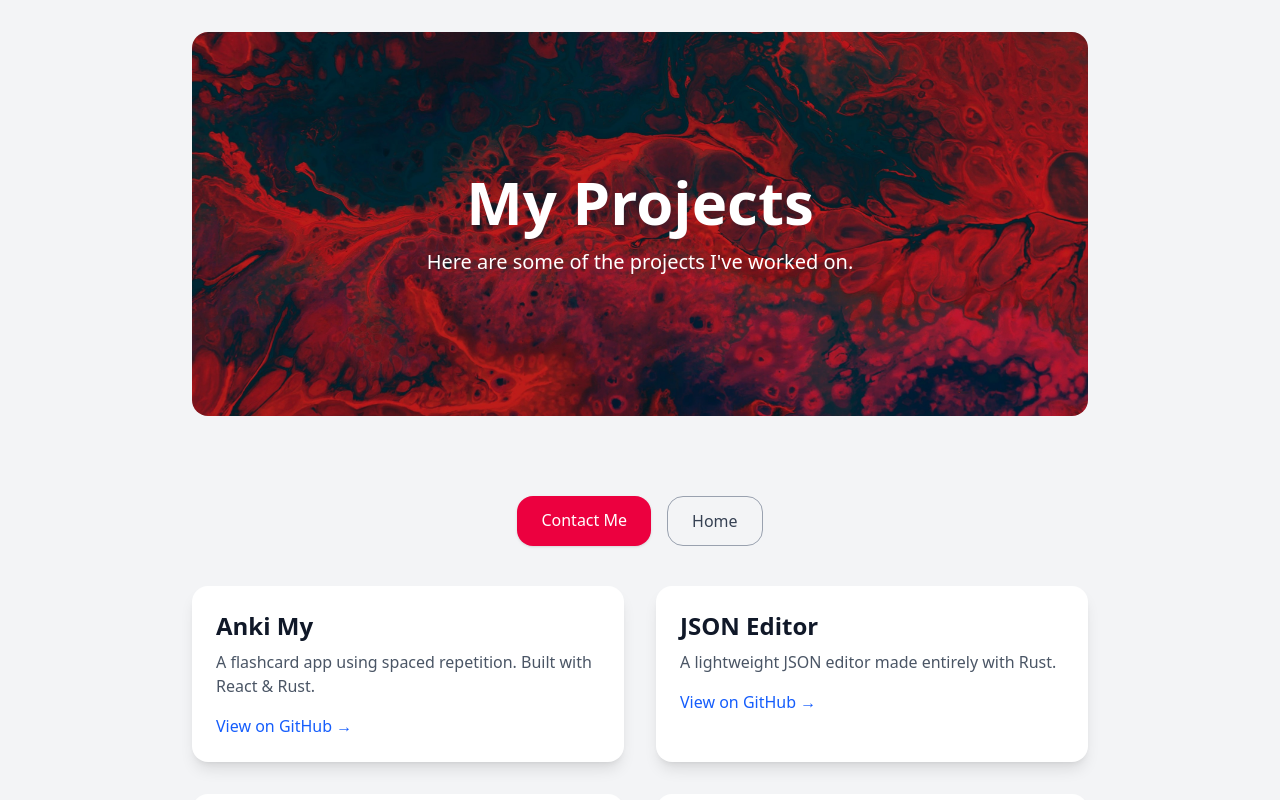
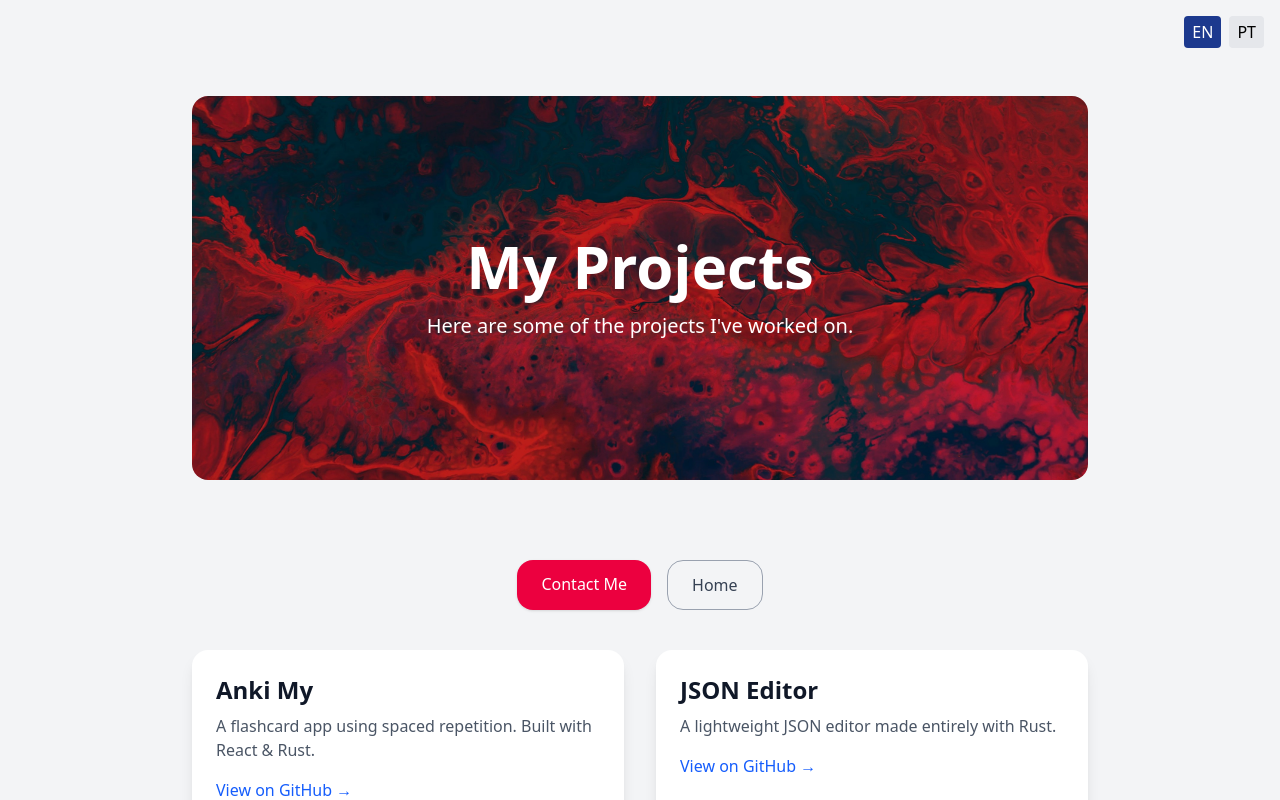
Before and after one commit to Nubzzin/my-portifolio, a React (Vite) app: page /projects in a window 1280 px wide. Shown: the top 800 px of the page. Built offline with nearby package versions, Linux system fonts and the light colour scheme.

Commit message:
Add translations

```diff
--- a/package.json
+++ b/package.json
@@ -11,12 +11,15 @@
   },
   "dependencies": {
     "@tailwindcss/vite": "^4.1.11",
+    "i18next": "^25.3.2",
     "react": "^19.1.0",
     "react-dom": "^19.1.0",
+    "react-i18next": "^15.6.1",
     "react-router-dom": "^7.7.1"
   },
   "devDependencies": {
     "@eslint/js": "^9.30.1",
+    "@types/i18next": "^12.1.0",
     "@types/react": "^19.1.8",
     "@types/react-dom": "^19.1.6",
     "@vitejs/plugin-react-swc": "^3.10.2",
--- a/src/App.tsx
+++ b/src/App.tsx
@@ -1,6 +1,7 @@
 import "./css/App.css";
 import { Route, Routes } from "react-router-dom";
 
+import Layout from "./pages/layout";
 import HomePage from "./pages/HomePage";
 import ProjectsPage from "./pages/ProjectsPage";
 import ContactPage from "./pages/ContactPage";
@@ -8,9 +9,11 @@ import ContactPage from "./pages/ContactPage";
 function App() {
   return (
     <Routes>
-      <Route path="/" element={<HomePage />} />
-      <Route path="/projects" element={<ProjectsPage />} />
-      <Route path="/contact" element={<ContactPage />} />
+      <Route path="/" element={<Layout />}>
+        <Route index element={<HomePage />} />
+        <Route path="projects" element={<ProjectsPage />} />
+        <Route path="contact" element={<ContactPage />} />
+      </Route>
     </Routes>
   );
 }
--- /dev/null
+++ b/src/components/LanguageSwitcher.tsx
@@ -0,0 +1,33 @@
+import { useTranslation } from "react-i18next";
+
+const LanguageSwitcher = () => {
+  const { i18n } = useTranslation();
+
+  const changeLanguage = (lng: string) => {
+    i18n.changeLanguage(lng);
+    localStorage.setItem("language", lng);
+  };
+
+  return (
+    <div className="flex justify-end p-4 space-x-2 bg-gray-100">
+      <button
+        onClick={() => changeLanguage("en")}
+        className={`px-2 py-1 rounded ${
+          i18n.language === "en" ? "bg-blue-900 text-white" : "bg-gray-200"
+        }`}
+      >
+        EN
+      </button>
+      <button
+        onClick={() => changeLanguage("pt")}
+        className={`px-2 py-1 rounded ${
+          i18n.language === "pt" ? "bg-blue-900 text-white" : "bg-gray-200"
+        }`}
+      >
+        PT
+      </button>
+    </div>
+  );
+};
+
+export default LanguageSwitcher;
--- /dev/null
+++ b/src/i18n.ts
@@ -0,0 +1,21 @@
+import i18n from "i18next";
+import { initReactI18next } from "react-i18next";
+import en from "./locales/en.json";
+import pt from "./locales/pt.json";
+
+const storedLanguage = localStorage.getItem("language") || "en";
+
+i18n.use(initReactI18next).init({
+  resources: {
+    en: { translation: en },
+    pt: { translation: pt },
+  },
+  lng: storedLanguage,
+  fallbackLng: "en",
+
+  interpolation: {
+    escapeValue: false,
+  },
+});
+
+export default i18n;
--- /dev/null
+++ b/src/locales/en.json
@@ -0,0 +1,53 @@
+{
+  "home": {
+    "title": "Hi, I'm Matheus",
+    "subtitle": "A passionate developer focused on building web apps and OS-focused software.",
+    "projects_button": "View Projects",
+    "contact_button": "Contact Me"
+  },
+  "projects": {
+    "title": "My Projects",
+    "subtitle": "Here are some of the projects I've worked on.",
+    "contact_button": "Contact Me",
+    "home_button": "Home",
+    "projects_list": {
+      "anki": {
+        "title": "Anki My",
+        "description": "A flashcard app using spaced repetition. Built with React & Rust."
+      },
+      "json": {
+        "title": "JSON Editor",
+        "description": "A lightweight JSON editor made entirely with Rust."
+      },
+      "gameoflife": {
+        "title": "Game of Life",
+        "description": "A Raylib-based simulation of Conway’s Game of Life in C++."
+      },
+      "movie": {
+        "title": "Movie Finder React",
+        "description": "React app that allows users to search and browse movies using a movie API."
+      },
+      "compiler_rust": {
+        "title": "Compiler in Rust",
+        "description": "Rust compiler using assembly as intermediate language."
+      },
+      "compiler_cpp": {
+        "title": "Compiler in C++",
+        "description": "A compiler made in C++ for a test language with simple syntax."
+      },
+      "github_link": "View on GitHub →"
+    }
+  },
+  "contact": {
+    "title": "Contact Me",
+    "subtitle": "I'm currently looking for new opportunities. If you'd like to get in touch, please reach out!",
+    "contacts": {
+      "title": "Get in touch",
+      "email": "📧 Email: matheuscds.contato@gmail.com",
+      "linkedin": "💼 LinkedIn: linkedin.com/in/matheus-correia-de-sousa",
+      "github": "🐙 GitHub: github.com/Nubzzin"
+    },
+    "projects_button": "View Projects",
+    "home_button": "Home"
+  }
+}
--- /dev/null
+++ b/src/locales/pt.json
@@ -0,0 +1,53 @@
+{
+  "home": {
+    "title": "Olá, eu sou o Matheus",
+    "subtitle": "Desenvolvedor apaixonado, focado em criar apps web e software voltado ao sistema operacional.",
+    "projects_button": "Ver Projetos",
+    "contact_button": "Contato"
+  },
+  "projects": {
+    "title": "Meus Projetos",
+    "subtitle": "Aqui estão alguns dos projetos em que trabalhei.",
+    "contact_button": "Contato",
+    "home_button": "Início",
+    "projects_list": {
+      "anki": {
+        "title": "Anki My",
+        "description": "Um app de flashcards com repetição espaçada. Feito com React & Rust."
+      },
+      "json": {
+        "title": "Editor JSON",
+        "description": "Editor de JSON leve feito inteiramente em Rust."
+      },
+      "gameoflife": {
+        "title": "Jogo da Vida",
+        "description": "Simulação baseada em Raylib do Jogo da Vida de Conway em C++."
+      },
+      "movie": {
+        "title": "Movie Finder React",
+        "description": "App em React que permite pesquisar e explorar filmes usando uma API."
+      },
+      "compiler_rust": {
+        "title": "Compilador em Rust",
+        "description": "Compilador em Rust usando assembly como linguagem intermediária."
+      },
+      "compiler_cpp": {
+        "title": "Compilador em C++",
+        "description": "Compilador feito em C++ para uma linguagem de teste com sintaxe simples."
+      },
+      "github_link": "Ver no GitHub →"
+    }
+  },
+  "contact": {
+    "title": "Contato",
+    "subtitle": "Atualmente estou procurando novas oportunidades. Se quiser entrar em contato, fico à disposição!",
+    "contacts": {
+      "title": "Entre em contato",
+      "email": "📧 Email: matheuscds.contato@gmail.com",
+      "linkedin": "💼 LinkedIn: linkedin.com/in/matheus-correia-de-sousa",
+      "github": "🐙 GitHub: github.com/Nubzzin"
+    },
+    "projects_button": "Ver Projetos",
+    "home_button": "Início"
+  }
+}
--- /dev/null
+++ b/src/pages/Layout.tsx
@@ -0,0 +1,11 @@
+import { Outlet } from "react-router-dom";
+import LanguageSwitcher from "../components/LanguageSwitcher";
+
+const Layout = () => (
+  <div>
+    <LanguageSwitcher />
+    <Outlet />
+  </div>
+);
+
+export default Layout;
--- a/src/pages/ProjectsPage.tsx
+++ b/src/pages/ProjectsPage.tsx
@@ -1,7 +1,10 @@
 import { Link } from "react-router-dom";
 import redImage from "../assets/red.jpeg";
+import { useTranslation } from "react-i18next";
 
 export default function ProjectsPage() {
+  const { t } = useTranslation();
+
   return (
     <main className="min-h-screen bg-gray-100 flex flex-col items-center justify-center p-8">
       {/* Background Header */}
@@ -13,10 +16,10 @@ export default function ProjectsPage() {
         />
         <div className="relative z-10 text-center px-4">
           <h1 className="text-4xl md:text-6xl font-extrabold text-white mb-4">
-            My Projects
+            {t("projects.title")}
           </h1>
           <p className="text-lg md:text-xl text-white">
-            Here are some of the projects I've worked on.
+            {t("projects.subtitle")}
           </p>
         </div>
       </div>
@@ -27,125 +30,59 @@ export default function ProjectsPage() {
           to="/contact"
           className="px-6 py-3 bg-rose-600 text-white rounded-2xl shadow hover:bg-rose-900 transition"
         >
-          Contact Me
+          {t("projects.contact_button")}
         </Link>
         <Link
           to="/"
           className="px-6 py-3 border border-gray-400 rounded-2xl text-gray-700 hover:bg-gray-200 transition"
         >
-          Home
+          {t("projects.home_button")}
         </Link>
       </div>
 
       {/* Project Cards */}
       <div className="text-center max-w-4xl w-full">
         <div className="grid gap-8 md:grid-cols-2">
-          {/* Anki My */}
-          <div className="bg-white rounded-2xl shadow-lg p-6 text-left hover:shadow-xl transition">
-            <h2 className="text-2xl font-bold text-gray-900 mb-2">Anki My</h2>
+          {[
+            "anki",
+            "json",
+            "gameoflife",
+            "movie",
+            "compiler_rust",
+            "compiler_cpp",
+          ].map((key) => (
+            <div
+              key={key}
+              className="bg-white rounded-2xl shadow-lg p-6 text-left hover:shadow-xl transition"
+            >
+              <h2 className="text-2xl font-bold text-gray-900 mb-2">
+                {t(`projects.projects_list.${key}.title`)}
+              </h2>
               <p className="text-gray-600 mb-4">
-              A flashcard app using spaced repetition. Built with React & Rust.
+                {t(`projects.projects_list.${key}.description`)}
               </p>
               <a
-              href="https://github.com/Nubzzin/anki-my-frontend"
+                href={`https://github.com/Nubzzin/${
+                  key === "json"
+                    ? "JSON-editor"
+                    : key === "gameoflife"
+                    ? "Game-of-Life"
+                    : key === "movie"
+                    ? "Movie-finder-react"
+                    : key === "compiler_rust"
+                    ? "compiler-rust-br"
+                    : key === "compiler_cpp"
+                    ? "Compiler-cpp-hydro"
+                    : "anki-my-frontend"
+                }`}
                 target="_blank"
                 className="text-blue-600 hover:underline font-medium"
                 rel="noopener noreferrer"
               >
-              View on GitHub →
+                {t("projects.projects_list.github_link")}
               </a>
             </div>
-
-          {/* JSON Editor */}
-          <div className="bg-white rounded-2xl shadow-lg p-6 text-left hover:shadow-xl transition">
-            <h2 className="text-2xl font-bold text-gray-900 mb-2">
-              JSON Editor
-            </h2>
-            <p className="text-gray-600 mb-4">
-              A lightweight JSON editor made entirely with Rust.
-            </p>
-            <a
-              href="https://github.com/Nubzzin/JSON-editor"
-              target="_blank"
-              className="text-blue-600 hover:underline font-medium"
-              rel="noopener noreferrer"
-            >
-              View on GitHub →
-            </a>
-          </div>
-
-          {/* Game of Life */}
-          <div className="bg-white rounded-2xl shadow-lg p-6 text-left hover:shadow-xl transition">
-            <h2 className="text-2xl font-bold text-gray-900 mb-2">
-              Game of Life
-            </h2>
-            <p className="text-gray-600 mb-4">
-              A Raylib-based simulation of Conway’s Game of Life in C++.
-            </p>
-            <a
-              href="https://github.com/Nubzzin/Game-of-Life"
-              target="_blank"
-              className="text-blue-600 hover:underline font-medium"
-              rel="noopener noreferrer"
-            >
-              View on GitHub →
-            </a>
-          </div>
-
-          {/* Movie Finder React */}
-          <div className="bg-white rounded-2xl shadow-lg p-6 text-left hover:shadow-xl transition">
-            <h2 className="text-2xl font-bold text-gray-900 mb-2">
-              Movie Finder React
-            </h2>
-            <p className="text-gray-600 mb-4">
-              React app that allows users to search and browse movies using a
-              movie API.
-            </p>
-            <a
-              href="https://github.com/Nubzzin/Movie-finder-react"
-              target="_blank"
-              className="text-blue-600 hover:underline font-medium"
-              rel="noopener noreferrer"
-            >
-              View on GitHub →
-            </a>
-          </div>
-
-          {/* compiler-rust-br */}
-          <div className="bg-white rounded-2xl shadow-lg p-6 text-left hover:shadow-xl transition">
-            <h2 className="text-2xl font-bold text-gray-900 mb-2">
-              Compiler in Rust
-            </h2>
-            <p className="text-gray-600 mb-4">
-              Rust compiler using assembly as intermediate language.
-            </p>
-            <a
-              href="https://github.com/Nubzzin/compiler-rust-br"
-              target="_blank"
-              className="text-blue-600 hover:underline font-medium"
-              rel="noopener noreferrer"
-            >
-              View on GitHub →
-            </a>
-          </div>
-
-          {/* Compiler-cpp-hydro */}
-          <div className="bg-white rounded-2xl shadow-lg p-6 text-left hover:shadow-xl transition">
-            <h2 className="text-2xl font-bold text-gray-900 mb-2">
-              Compiler in C++
-            </h2>
-            <p className="text-gray-600 mb-4">
-              A compiler made in C++ for a test language with simple syntax.
-            </p>
-            <a
-              href="https://github.com/Nubzzin/Compiler-cpp-hydro"
-              target="_blank"
-              className="text-blue-600 hover:underline font-medium"
-              rel="noopener noreferrer"
-            >
-              View on GitHub →
-            </a>
-          </div>
+          ))}
         </div>
       </div>
     </main>
```
Also changed, not shown: src/main.tsx (+9 -7 lines), src/pages/ContactPage.tsx (+13 -37 lines), src/pages/HomePage.tsx (+7 -7 lines), 1 other file (tests, documents, lock files or other folders). Lines whose indentation alone changed are shown as unchanged.
